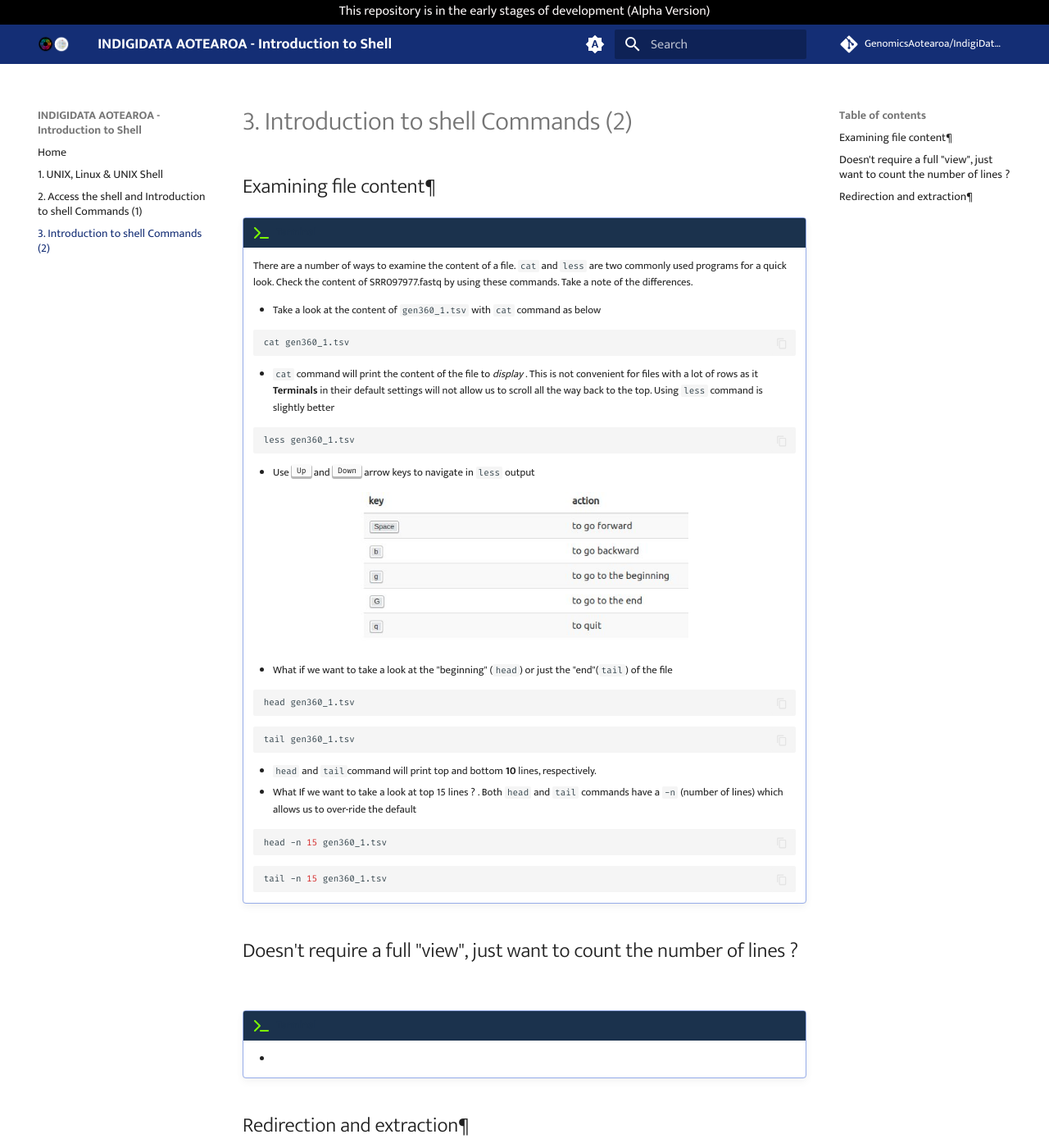
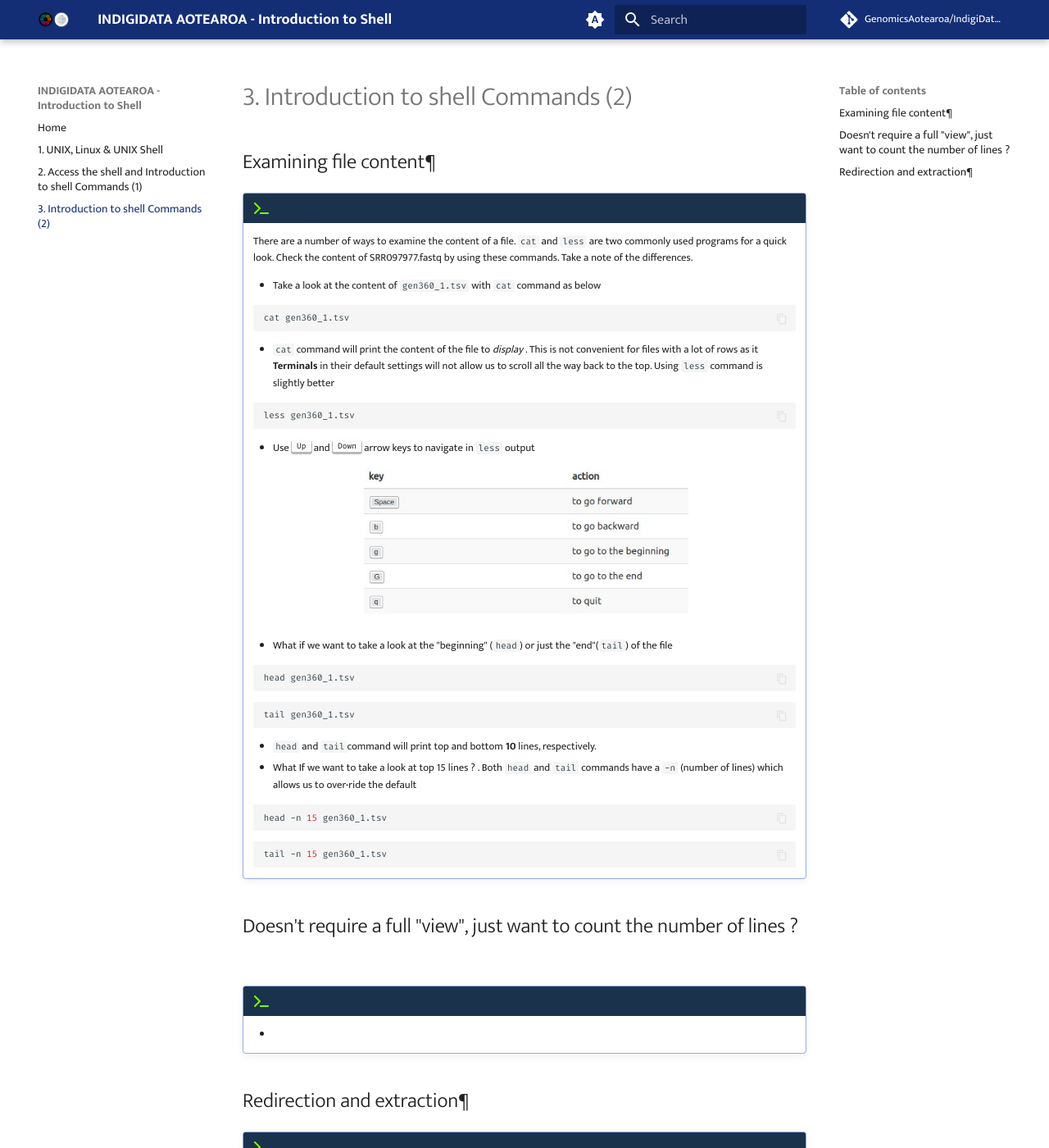
Before and after one commit to GenomicsAotearoa/IndigiDataAotearoa-IntroToShell, an MkDocs documentation site: the page built from docs/3-intro2shellcommands.md, in a window 1280 px wide and 1400 px high. Shown: the whole window at 82% size. Built offline with MkDocs 1.6.1 and Material for MkDocs 9.7.7, drawn with Linux system fonts in a browser that asks for light colours; comment, search, counter and statistics services are not loaded.

Commit message:
remove alpha version banner

```diff
--- a/docs/stylesheets/extra.css
+++ b/docs/stylesheets/extra.css
@@ -1,18 +1,3 @@
-.banner {
-    height: 30px;       /* Height of the banner */
-    position: sticky;   /* Follows as you scroll */
-    top: 0;             /* Absolute top of page */
-    left: 0;
-    width: 100%;
-    z-index: 1;         /* Tells the renderer "this is important", otherwise Admonition and Code Blocks will render into it */
-    text-align: center;
-    background-color: black;
-}
-
-.md-header {
-    top: 30px;          /* This setting prevents the Material header from imposing into the space of the banner! */
-}
-
 .md-content {
   --md-typeset-a-color: #30a1ca;
 }
--- a/mkdocs.yml
+++ b/mkdocs.yml
@@ -11,7 +11,6 @@ repo_url: https://github.com/GenomicsAotearoa/IndigiDataAotearoa-IntroToShell
 
 theme:
   name: material
-  custom_dir: ./overrides
   logo: images/nesi_ga.png
   favicon: images/nesi_ga.png
    # 404 page
--- a/overrides/main.html
+++ /dev/null
@@ -1,11 +0,0 @@
-{% extends "base.html" %}
-
-{% block header %}
-<!-- Custom Banner -->
-<div class="banner">
-    <p style="color:rgb(250, 246, 246); display:inline;font-size: 160%;">This repository is in the early stages of development (Alpha Version)</p>
-</div>
-
-<!-- Original Header -->
-{% include "partials/header.html" %}
-{% endblock %}
```
